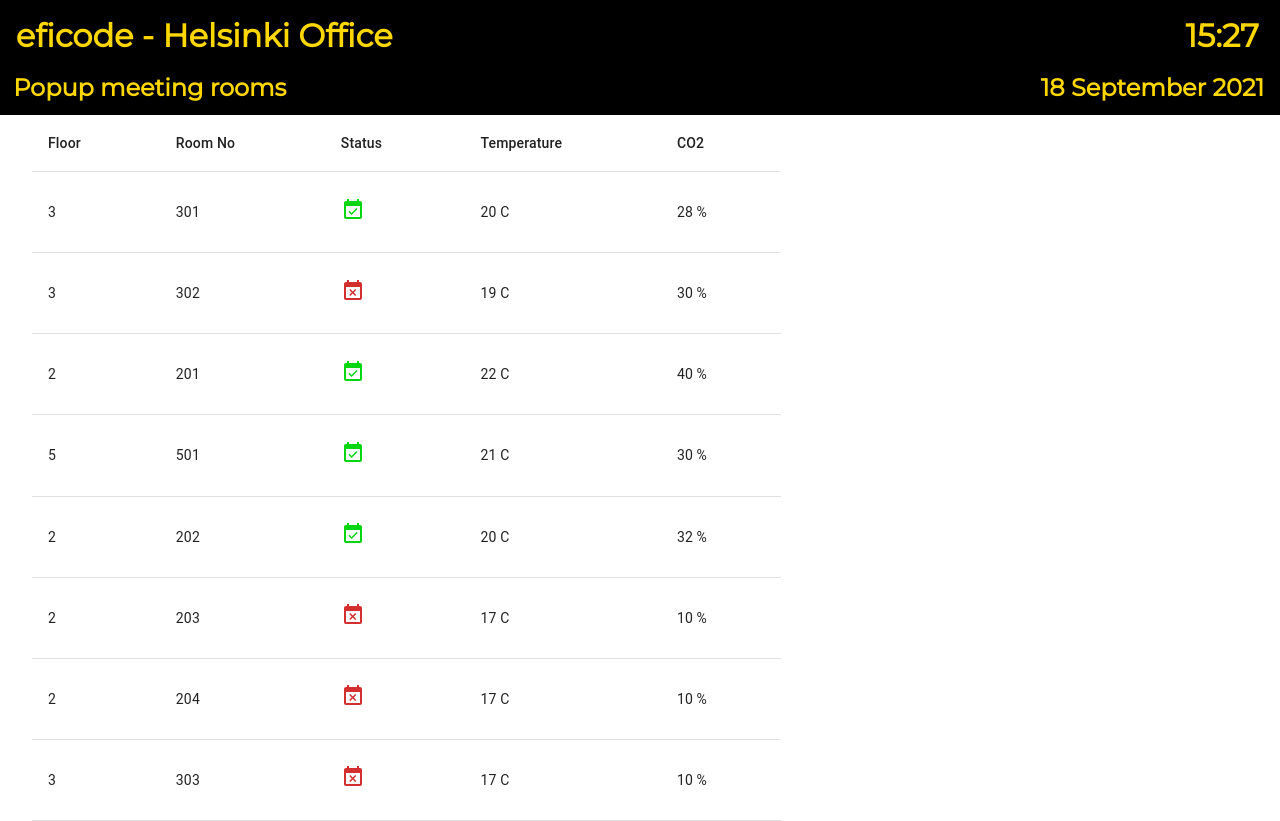
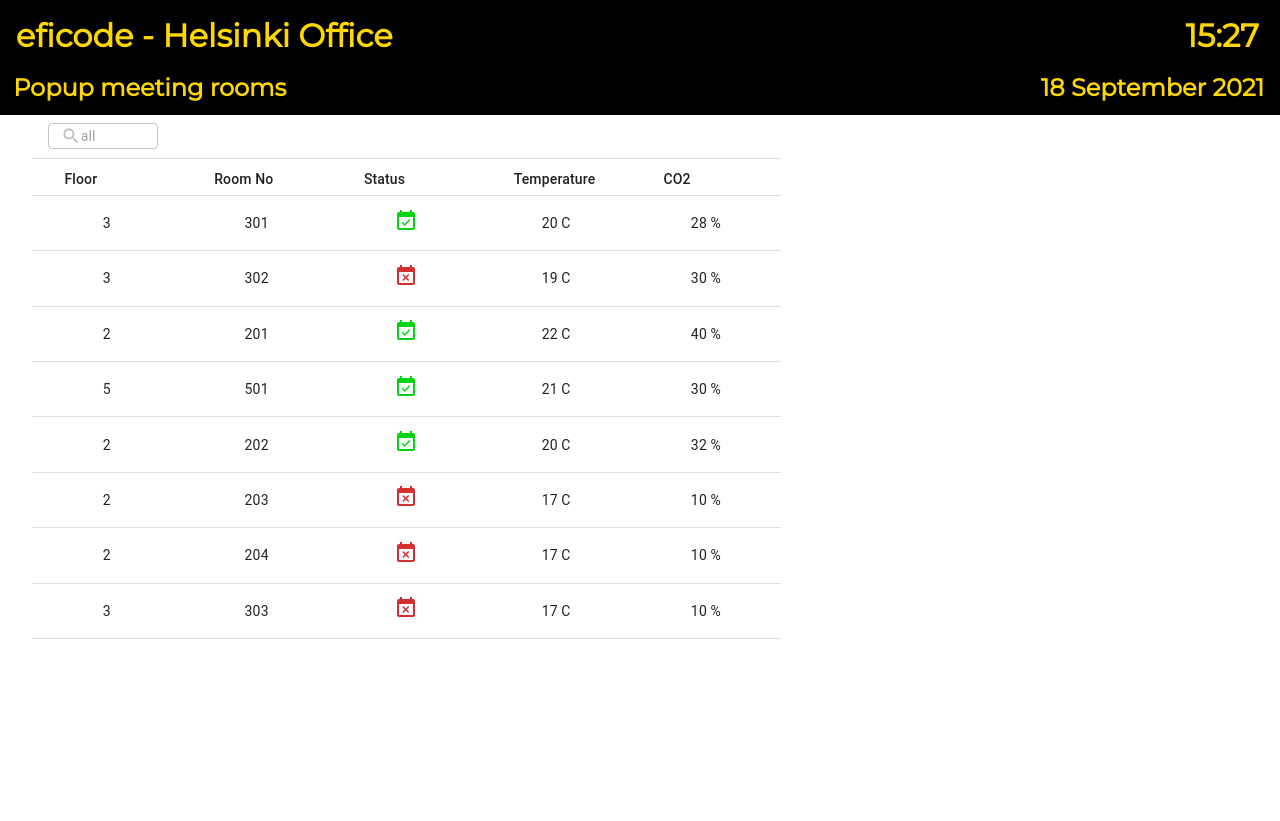
Before and after one commit to Popup-Meeting-Rooms-Project/Frontend, a React (Create React App) app: page / in a window 1280 px wide. After the commit the page ends 800 px from the top, so only its background shows below. Built offline with nearby package versions, Linux system fonts and the light colour scheme.

Commit message:
Added basic filtering.

```diff
--- a/src/components/RoomList.js
+++ b/src/components/RoomList.js
@@ -39,19 +39,23 @@
     },{
       Header: 'Room No',
       accessor: 'room',
+      disableFilters: true,
     },{
       Header: 'Status',
       accessor: 'status',
       Cell: row => setStatus(row),
-      sortType: 'basic'             // Boolean needs basic sorting. Doesn't work with default (which is alphanum).
+      sortType: 'basic',             // Boolean needs basic sorting. Doesn't work with default (which is alphanum).
+      disableFilters: true,
     },{
       Header: 'Temperature',
       accessor: 'temperature',
       Cell: row => <p>{row.value + ' C'}</p>,
+      disableFilters: true,
     },{
       Header: 'CO2',
       accessor: 'co2',
       Cell: row => <p>{row.value + ' %'}</p>,
+      disableFilters: true,
     },
   ], [])
 
--- a/src/components/Table.js
+++ b/src/components/Table.js
@@ -1,11 +1,10 @@
-import { useTable, useSortBy } from 'react-table'
+import { useMemo } from 'react'
+import { useTable, useSortBy, useFilters } from 'react-table'
 
-import MaterialTable from '@mui/material/Table'
-import TableBody from '@mui/material/TableBody'
-import TableCell from '@mui/material/TableCell'
-import TableHead from '@mui/material/TableHead'
-import TableRow from '@mui/material/TableRow'
-import TableSortLabel from '@mui/material/TableSortLabel'
+import { Table as MaterialTable, TextField, TableBody, TableCell, TableHead, TableRow, TableSortLabel } from '@mui/material'
+import SearchIcon from '@mui/icons-material/Search'
+
+//import css from '../css/App.css'
 
 // This is a simple table component
 
@@ -13,9 +12,22 @@
 // Creating a default prop getter
 const defaultPropGetter = () => ({});
 
+// This is used (at the moment!) by the filter/search functionality of the table
+const columnFilter = ({ column: { filterValue, setFilter }, }) => (
+    <TextField
+        placeholder='all'
+        value={filterValue || ''}
+        onChange={e => setFilter(e.target.value || undefined)}
+        InputProps={{
+            startAdornment: <SearchIcon fontSize='small' color='disabled' />,
+            style: {height: '1.75em', width: '80%', margin: '0 0.6rem 0.3rem', fontSize: '0.875rem', padding: '0.8rem'} }} />)
+
+
 // We pass columns and data to build the table with as props
 // getCellProps will be used for styling
 const Table = ({columns, data, getCellProps = defaultPropGetter}) => {
+
+    const defaultColumn = useMemo(() => ({ Filter: columnFilter }), [])
 
     const {
         getTableProps,
@@ -23,30 +35,45 @@
         headerGroups,
         rows,
         prepareRow,
-    } = useTable({ columns, data }, useSortBy)
+    } = useTable({ columns, data, defaultColumn }, useFilters, useSortBy)
 
     return (
         <div>
             <MaterialTable stickyHeader {...getTableProps()} >
 
                 <TableHead>
+
                 {headerGroups.map(headerGroup => (
                     <TableRow {...headerGroup.getHeaderGroupProps()}>
                         {headerGroup.headers.map(column => (
                             <TableCell {...column.getHeaderProps(column.getSortByToggleProps())} >
-                                    {column.render('Header')}
+                                {/* Used for manual filtering. */}
+                                {column.canFilter ? column.render('Filter') : null}
+                            </TableCell>
+                        ))}
+                    </TableRow>
+                ))}
+
+                {headerGroups.map(headerGroup => (
+                    <TableRow {...headerGroup.getHeaderGroupProps()}>
+                        {headerGroup.headers.map(column => (
+                            <TableCell {...column.getHeaderProps(column.getSortByToggleProps())} >
+                                {/* Used for sorting. */}
                                 {column.id !== 'selected' ? (
                                     <TableSortLabel
                                         active={column.isSorted}
                                         direction={column.isSortedDesc ? 'desc' : 'asc'} />
                                 ) : null }
+                                {column.render('Header')}
                             </TableCell>
                         ))}
                     </TableRow>
                 ))}
+
                 </TableHead>
 
                 <TableBody {...getTableBodyProps()} >
+
                     {rows.map(row => {
                         prepareRow(row)
                         return (
@@ -63,6 +90,7 @@
                             </TableRow>
                         )}
                     )}
+
                 </TableBody>
 
             </MaterialTable>
--- a/src/css/App.css
+++ b/src/css/App.css
@@ -97,7 +97,18 @@
 
 /* Table css */
 
+.MuiTableCell-root {
+  width: 20%;
+}
 
+.MuiTableCell-head {
+  padding: 0.5rem 0.4rem  0.25rem !important;
+}
+
+.MuiTableCell-body {
+  text-align: center !important;
+  padding: 0.2rem 0.25rem !important;
+}
 
 /* Content css */
 
```
Lines whose indentation alone changed are shown as unchanged.
